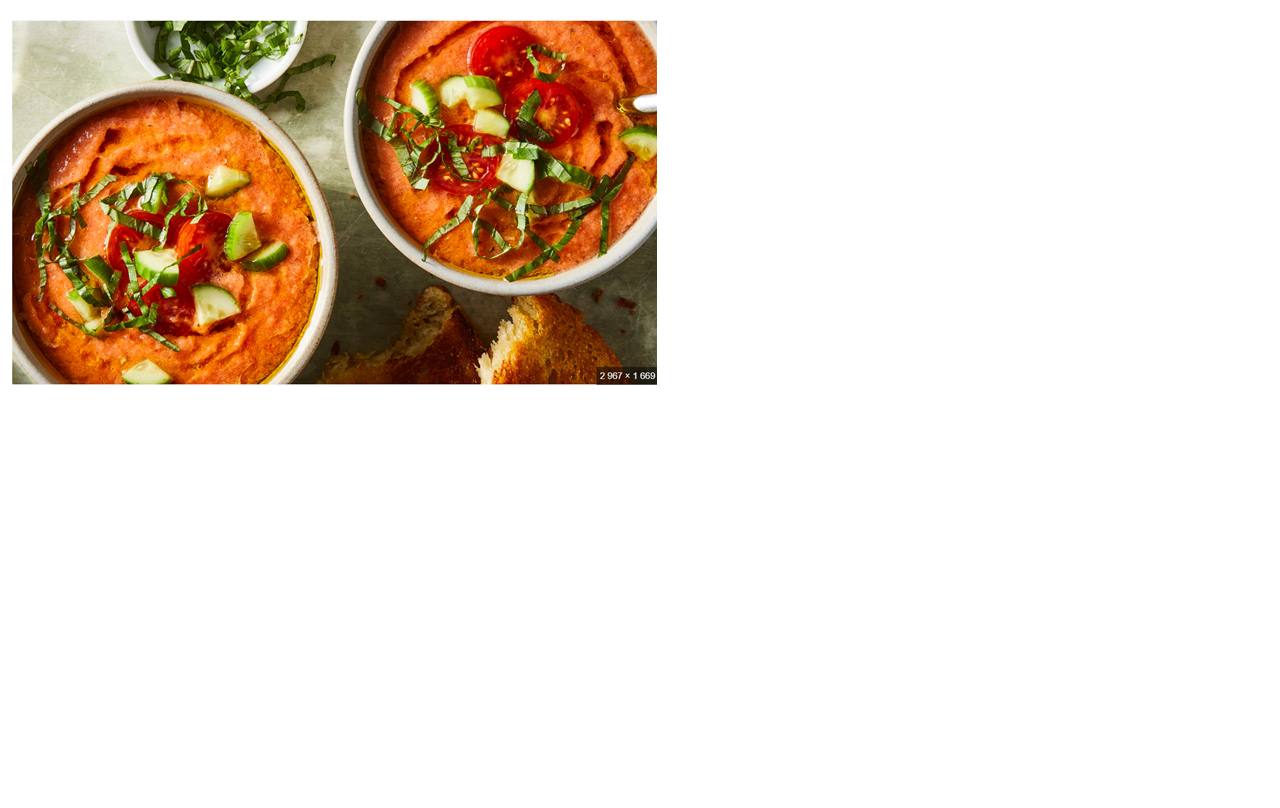
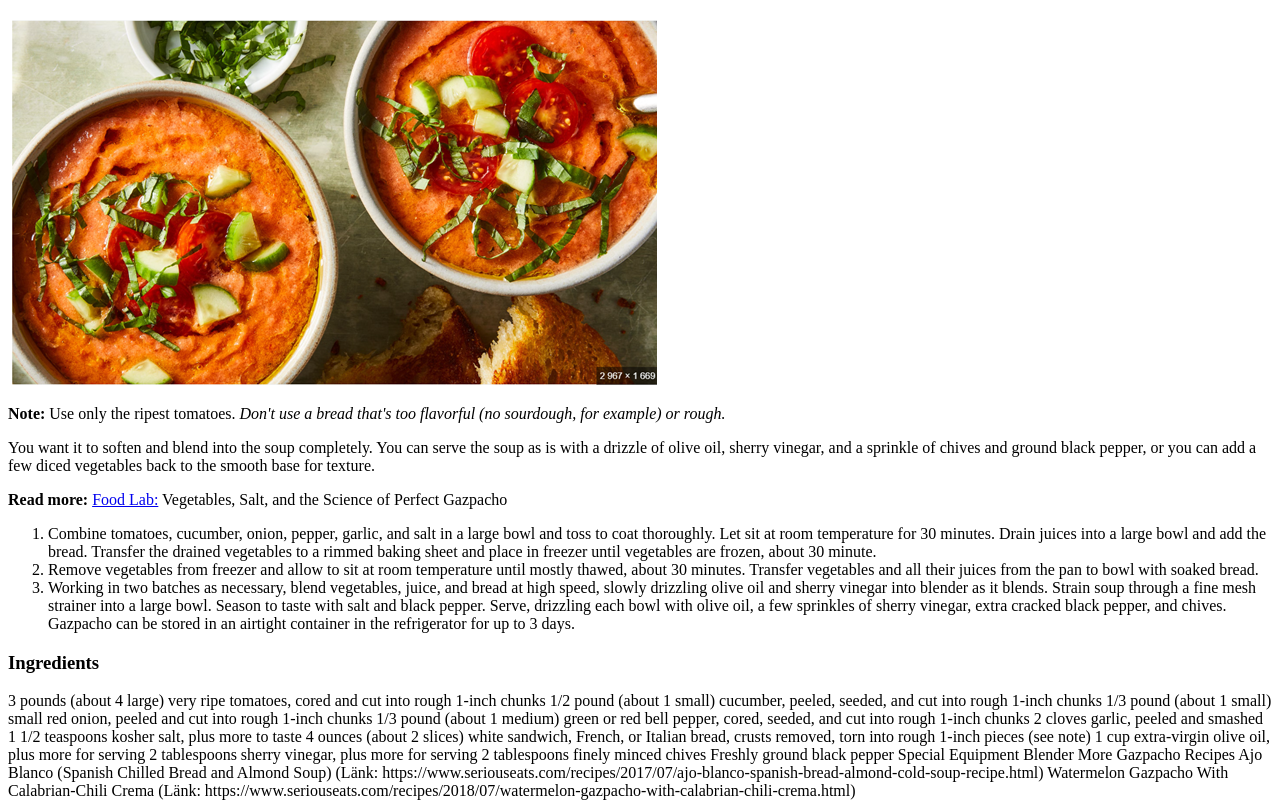
Before and after one commit to Kemal-Guclu/html-receptet, a plain HTML site: page index.html in a window 1280 px wide. Shown: the part 61-869 px from the top of the page. Before the commit the page ends 800 px from the top, so only its background shows below. Drawn offline with Linux system fonts and the light colour scheme.

Commit message:
Adding image, paragraphs and ordered list

```diff
--- a/index.html
+++ b/index.html
@@ -9,5 +9,50 @@
   <h1>Andalusian Gazpacho Recipe</h1>
 
   <img src="img/GazpachoSoppaLiten.png" alt="GazpachoSoppa">
+
+  <p><strong>Note:</strong> Use only the ripest tomatoes. <em>Don't use a bread that's too flavorful (no sourdough, for example) or rough.</em></p>
+
+
+  <p>You want it to soften and blend into the soup completely. You can serve the soup as is with a drizzle of olive oil,
+  sherry vinegar, and a sprinkle of chives and ground black pepper, or you can add a few diced vegetables back to the
+  smooth base for texture.</p>
+
+<p><strong>Read more:</strong> <a href="https://www.seriouseats.com/2011/08/how-to-make-perfect-gazpacho-the-food-lab-salting-vegetables-science.html" target="_blank">Food Lab:</a> Vegetables, Salt, and the Science of Perfect Gazpacho </p>
+  <ol>
+    <li>Combine tomatoes, cucumber, onion, pepper, garlic, and salt in a large bowl and toss to coat thoroughly.
+      Let sit at room temperature for 30 minutes. Drain juices into a large bowl and add the bread. Transfer the
+      drained vegetables to a rimmed baking sheet and place in freezer until vegetables are frozen, about 30 minute.
+    </li>
+    <li>Remove vegetables from freezer and allow to sit at room temperature until mostly thawed, about 30 minutes.
+      Transfer vegetables and all their juices from the pan to bowl with soaked bread.
+    </li>
+    <li>Working in two batches as necessary, blend vegetables, juice, and bread at high speed, slowly drizzling
+      olive oil and sherry vinegar into blender as it blends. Strain soup through a fine mesh strainer into a
+      large bowl. Season to taste with salt and black pepper. Serve, drizzling each bowl with olive oil, a
+      few sprinkles of sherry vinegar, extra cracked black pepper, and chives. Gazpacho can be stored in an
+      airtight container in the refrigerator for up to 3 days.
+    </li>
+  </ol>
+
+
+<h3>Ingredients</h3>
+3 pounds (about 4 large) very ripe tomatoes, cored and cut into rough 1-inch chunks
+1/2 pound (about 1 small) cucumber, peeled, seeded, and cut into rough 1-inch chunks
+1/3 pound (about 1 small) small red onion, peeled and cut into rough 1-inch chunks
+1/3 pound (about 1 medium) green or red bell pepper, cored, seeded, and cut into rough 1-inch chunks
+2 cloves garlic, peeled and smashed
+1 1/2 teaspoons kosher salt, plus more to taste
+4 ounces (about 2 slices) white sandwich, French, or Italian bread, crusts removed, torn into rough 1-inch pieces (see note)
+1 cup extra-virgin olive oil, plus more for serving
+2 tablespoons sherry vinegar, plus more for serving
+2 tablespoons finely minced chives
+Freshly ground black pepper
+
+Special Equipment
+Blender
+
+More Gazpacho Recipes
+Ajo Blanco (Spanish Chilled Bread and Almond Soup) (Länk: https://www.seriouseats.com/recipes/2017/07/ajo-blanco-spanish-bread-almond-cold-soup-recipe.html)
+Watermelon Gazpacho With Calabrian-Chili Crema  (Länk: https://www.seriouseats.com/recipes/2018/07/watermelon-gazpacho-with-calabrian-chili-crema.html)
 </body>
 </html>
```
